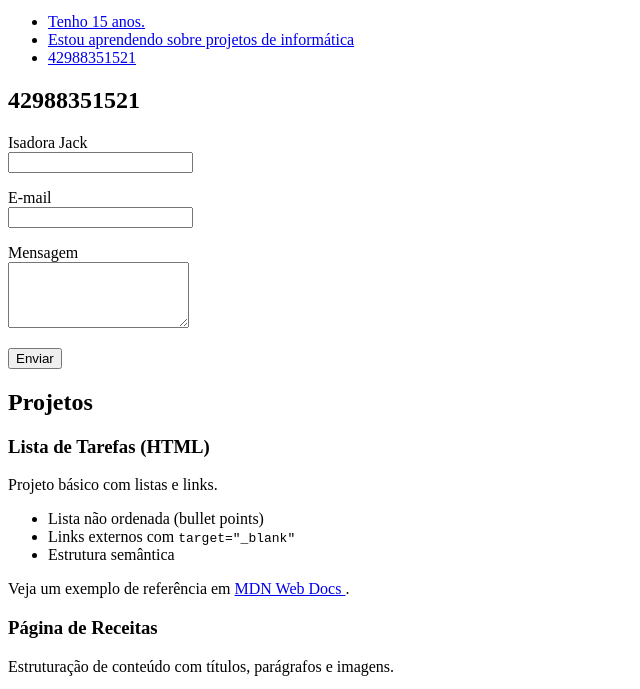
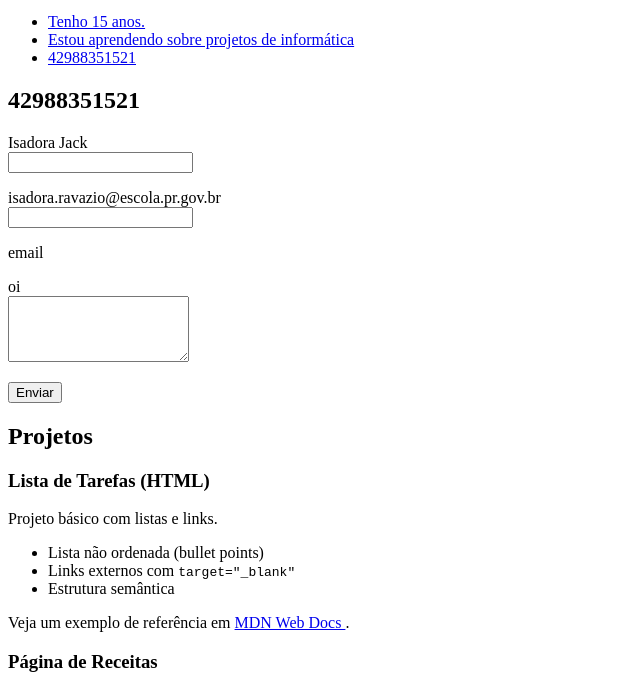
Before and after one commit to doralinda22/oi-mundo, a plain HTML site: page index.html in a window 1280 px wide. Shown: the part 101-790 px from the top of the page, without its empty margins (0-640 px from the left). Drawn offline with Linux system fonts and the light colour scheme.

Commit message:
Update index.html

```diff
--- a/index.html
+++ b/index.html
@@ -27,12 +27,12 @@
 <input id="nome" name="Isadora Jack" type="text" required>
 </p>
 <p>
-<label for="email">E-mail</label><br>
-<input id="email" name="email" type="email" required>
-</p>
+<label for="email">isadora.ravazio@escola.pr.gov.br</label><br>
+<input id="email" name="" type="email" required>
+</p>email
 <p>
-<label for="mensagem">Mensagem</label><br>
-<textarea id="mensagem" name="mensagem" rows="4"
+<label for="mensagem">oi</label><br>
+<textarea id="mensagem" name="oi" rows="4"
 required></textarea>
 </p>
 <p>
```
